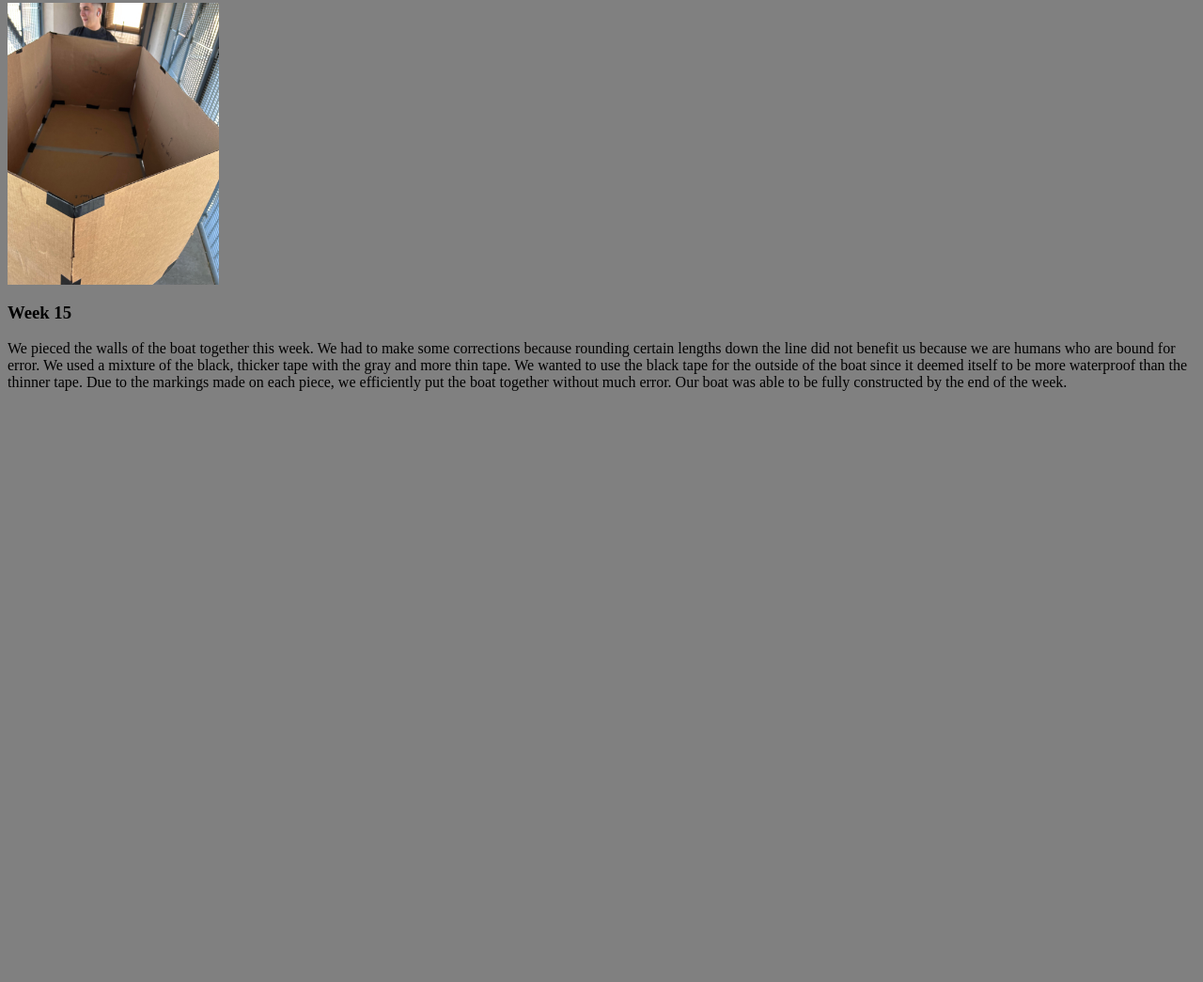
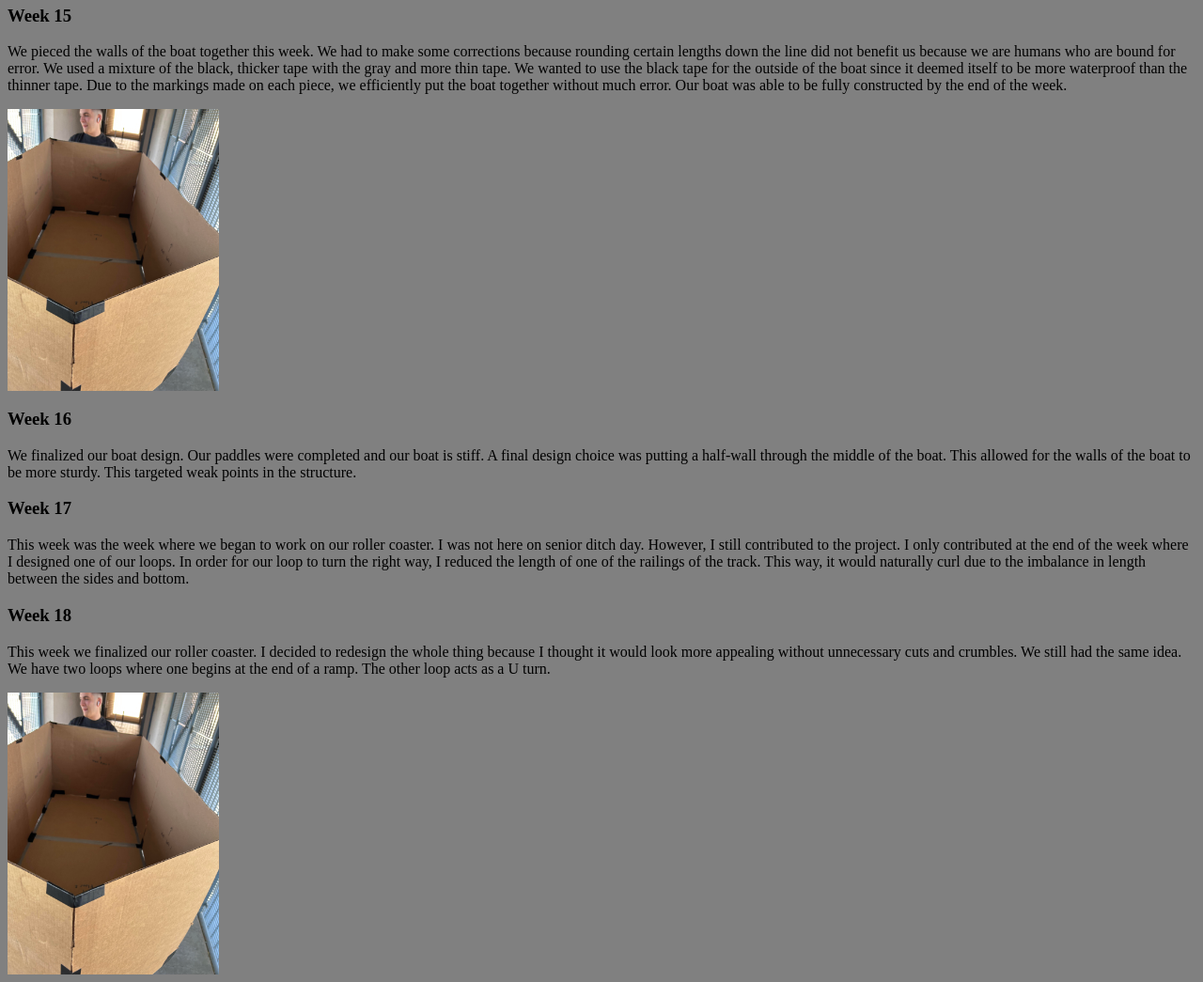
Before and after one commit to IMBRADY/Engineering, a plain HTML site: page index.html in a window 1280 px wide. Shown: the part 4426-5471 px from the top of the page at 94% size. Before the commit the page ends 4858 px from the top, so only its background shows below. Drawn offline with Linux system fonts and the light colour scheme.

Commit message:
w18 update

```diff
--- a/index.html
+++ b/index.html
@@ -160,12 +160,31 @@
         <p>
             With the drawn schematics finished, our group is now cutting the walls of the boat. Note that our drawings on the walls labeling which wall was which and what direction it should be faced was still on the boat. We are able to get around three walls done a day. The only issue with our cuts were the slight inaccuracies from blueprinting to cutting. Also, the space which we used made it not efficient in terms of the saved cardboard pieces
         </p>
-        <img src = "wfifteen.jpg" width = "225" height = "300">
         <h3>
             Week 15
         </h3>
         <p>
             We pieced the walls of the boat together this week. We had to make some corrections because rounding certain lengths down the line did not benefit us because we are humans who are bound for error. We used a mixture of the black, thicker tape with the gray and more thin tape. We wanted to use the black tape for the outside of the boat since it deemed itself to be more waterproof than the thinner tape. Due to the markings made on each piece, we efficiently put the boat together without much error. Our boat was able to be fully constructed by the end of the week.
         </p>
+        <img src = "wfifteen.jpg" width = "225" height = "300">
+        <h3>
+            Week 16
+        </h3>
+        <p>
+            We finalized our boat design. Our paddles were completed and our boat is stiff. A final design choice was putting a half-wall through the middle of the boat. This allowed for the walls of the boat to be more sturdy. This targeted weak points in the structure.
+        </p>
+        <h3>
+            Week 17
+        </h3>
+        <p>
+            This week was the week where we began to work on our roller coaster. I was not here on senior ditch day. However, I still contributed to the project. I only contributed at the end of the week where I designed one of our loops. In order for our loop to turn the right way, I reduced the length of one of the railings of the track. This way, it would naturally curl due to the imbalance in length between the sides and bottom.
+        </p>
+        <h3>
+            Week 18
+        </h3>
+        <p>
+            This week we finalized our roller coaster. I decided to redesign the whole thing because I thought it would look more appealing without unnecessary cuts and crumbles. We still had the same idea. We have two loops where one begins at the end of a ramp. The other loop acts as a U turn.
+        </p>
+        <img src = "wfifteen.jpg" width = "225" height = "300">
     </body>
 </html>
```
